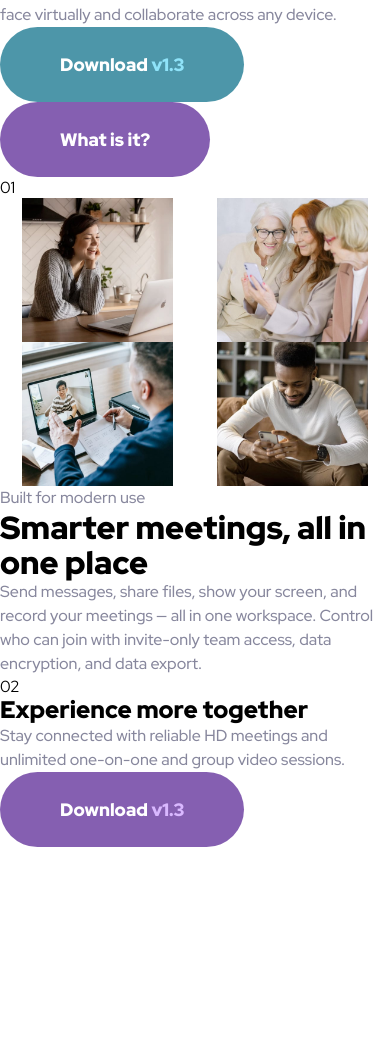
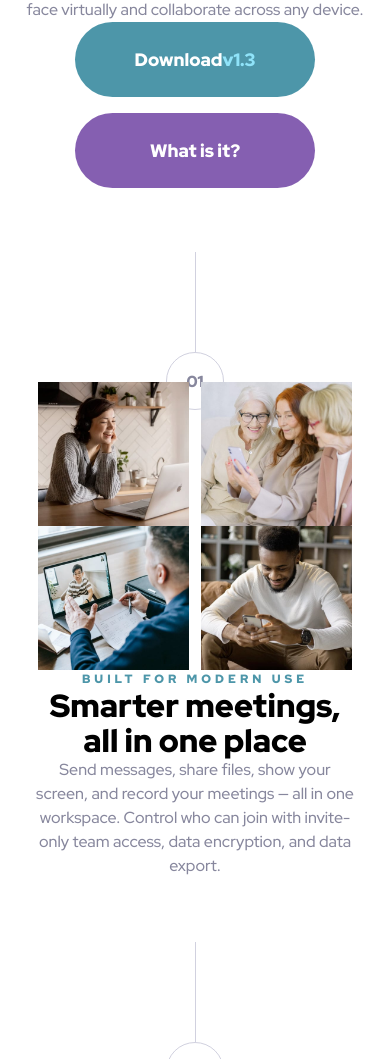
Before and after one commit to danmlarsen/fm-meet-landing-page, a plain HTML site: page index.html in a window 390 px wide. Shown: the part 398-1457 px from the top of the page. Before the commit the page ends 1293 px from the top, so only its background shows below. Drawn offline with Linux system fonts and the light colour scheme.

Commit message:
Mobile version almost completed

```diff
--- a/index.html
+++ b/index.html
@@ -6,7 +6,10 @@
     <title>Meet Landing Page</title>
     <link rel="preconnect" href="https://fonts.googleapis.com" />
     <link rel="preconnect" href="https://fonts.gstatic.com" crossorigin />
-        <link href="https://fonts.googleapis.com/css2?family=Red+Hat+Display:ital,wght@0,300..900;1,300..900&display=swap" rel="stylesheet" />
+    <link
+      href="https://fonts.googleapis.com/css2?family=Red+Hat+Display:ital,wght@0,300..900;1,300..900&display=swap"
+      rel="stylesheet"
+    />
     <link rel="stylesheet" href="style.css" />
   </head>
   <body>
@@ -17,9 +20,16 @@
     <main>
       <section class="hero-section">
         <div class="hero">
-                    <img src="assets/tablet/image-hero.png" alt="Hero image" class="hero__img" />
+          <img
+            src="assets/tablet/image-hero.png"
+            alt="Hero image"
+            class="hero__img"
+          />
           <h1 class="primary__heading">Group Chat for Everyone</h1>
-                    <p class="hero__text">Meet makes it easy to connect with others face-to-face virtually and collaborate across any device.</p>
+          <p class="hero__text">
+            Meet makes it easy to connect with others face-to-face virtually and
+            collaborate across any device.
+          </p>
           <div class="hero__links">
             <a href="#" class="btn btn--cyan">Download <span>v1.3</span></a>
             <a href="#" class="btn">What is it?</a>
@@ -28,29 +38,55 @@
       </section>
 
       <section class="features-section">
-                <div class="features">
-                    <div class="section-number">01</div>
+        <div class="features container">
+          <div class="section-number">
+            <div>&nbsp;</div>
+            <div>01</div>
+          </div>
 
           <div class="features__images">
-                        <img src="assets/desktop/image-woman-in-videocall.jpg" alt="Woman in videocall" class="features__img" />
-                        <img src="assets/desktop/image-women-videochatting.jpg" alt="Women videochatting" class="features__img" />
-                        <img src="assets/desktop/image-men-in-meeting.jpg" alt="Man in meeting" class="features__img" />
-                        <img src="assets/desktop/image-man-texting.jpg" alt="Man texting" class="features__img" />
+            <img
+              src="assets/desktop/image-woman-in-videocall.jpg"
+              alt="Woman in videocall"
+              class="features__img"
+            />
+            <img
+              src="assets/desktop/image-women-videochatting.jpg"
+              alt="Women videochatting"
+              class="features__img"
+            />
+            <img
+              src="assets/desktop/image-men-in-meeting.jpg"
+              alt="Man in meeting"
+              class="features__img"
+            />
+            <img
+              src="assets/desktop/image-man-texting.jpg"
+              alt="Man texting"
+              class="features__img"
+            />
           </div>
           <p class="features__subheading">Built for modern use</p>
           <h2 class="secondary__heading">Smarter meetings, all in one place</h2>
           <p class="features__text">
-                        Send messages, share files, show your screen, and record your meetings — all in one workspace. Control who can join with invite-only team access, data encryption, and data
-                        export.
+            Send messages, share files, show your screen, and record your
+            meetings — all in one workspace. Control who can join with
+            invite-only team access, data encryption, and data export.
           </p>
         </div>
       </section>
 
+      <div class="section-number">
+        <div>&nbsp;</div>
+        <div>02</div>
+      </div>
+
       <footer class="footer">
-                <div class="section-number">02</div>
-
         <h2 class="footer__heading">Experience more together</h2>
-                <p class="footer__text">Stay connected with reliable HD meetings and unlimited one-on-one and group video sessions.</p>
+        <p class="footer__text">
+          Stay connected with reliable HD meetings and unlimited one-on-one and
+          group video sessions.
+        </p>
         <a href="#" class="btn">Download <span>v1.3</span></a>
       </footer>
     </main>
--- a/style.css
+++ b/style.css
@@ -22,9 +22,8 @@ html {
 }
 
 body {
-    font-family: 'Red Hat Display', sans-serif;
+  font-family: "Red Hat Display", sans-serif;
   font-size: 1.6rem;
-    padding: 4.8rem 0;
 }
 
 h1,
@@ -32,12 +31,18 @@ h2,
 h3 {
   font-weight: 900;
   line-height: 1.1;
+  text-align: center;
 }
 
 p {
   font-weight: 500;
   line-height: 1.5;
   color: var(--color-slate-600);
+  text-align: center;
+}
+
+.container {
+  padding: 0 3.2rem;
 }
 
 .primary__heading {
@@ -49,7 +54,9 @@ p {
 }
 
 .btn {
-    display: inline-block;
+  display: flex;
+  justify-content: center;
+  align-items: center;
   padding: 2.6rem 6rem;
   background-color: var(--color-purple-600);
   text-decoration: none;
@@ -71,14 +78,67 @@ p {
   color: var(--color-cyan-300);
 }
 
+.hero-section,
+.features-section {
+  margin-bottom: 6.4rem;
+}
+
+.section-number {
+  color: var(--color-slate-600);
+  font-weight: 900;
+  margin: 0 auto;
+  margin-bottom: -2.8rem;
+}
+
+.section-number div:first-child {
+  width: 1px;
+  height: 100px;
+  background-color: var(--color-slate-300);
+  margin: 0 auto;
+}
+
+.section-number div:nth-child(2) {
+  width: 56px;
+  height: 56px;
+  border: 1px solid var(--color-slate-300);
+  background-color: var(--color-white);
+  border-radius: 50%;
+  display: flex;
+  justify-content: center;
+  align-items: center;
+  margin: 0 auto;
+}
+
 .header {
   display: flex;
   justify-content: center;
+  margin-top: 4.8rem;
   margin-bottom: 6.4rem;
+}
+
+.hero {
+  display: flex;
+  flex-direction: column;
+  justify-content: center;
+  align-items: center;
+}
+
+.hero__links {
+  display: flex;
+  flex-direction: column;
+  gap: 1.6rem;
 }
 
 .hero__img {
   width: 100%;
+}
+
+.features__subheading {
+  font-size: 1.2rem;
+  font-weight: 900;
+  text-transform: uppercase;
+  color: var(--color-cyan-600);
+  letter-spacing: 4px;
 }
 
 .features__images {
@@ -90,3 +150,13 @@ p {
 .features__img {
   max-height: 14.4rem;
 }
+
+.footer {
+  background: url("assets/mobile/image-footer.jpg");
+  background-size: cover;
+  padding: 3.2rem 6.4rem;
+  display: flex;
+  justify-content: center;
+  align-items: center;
+  flex-direction: column;
+}
```
Lines whose indentation alone changed are shown as unchanged.
